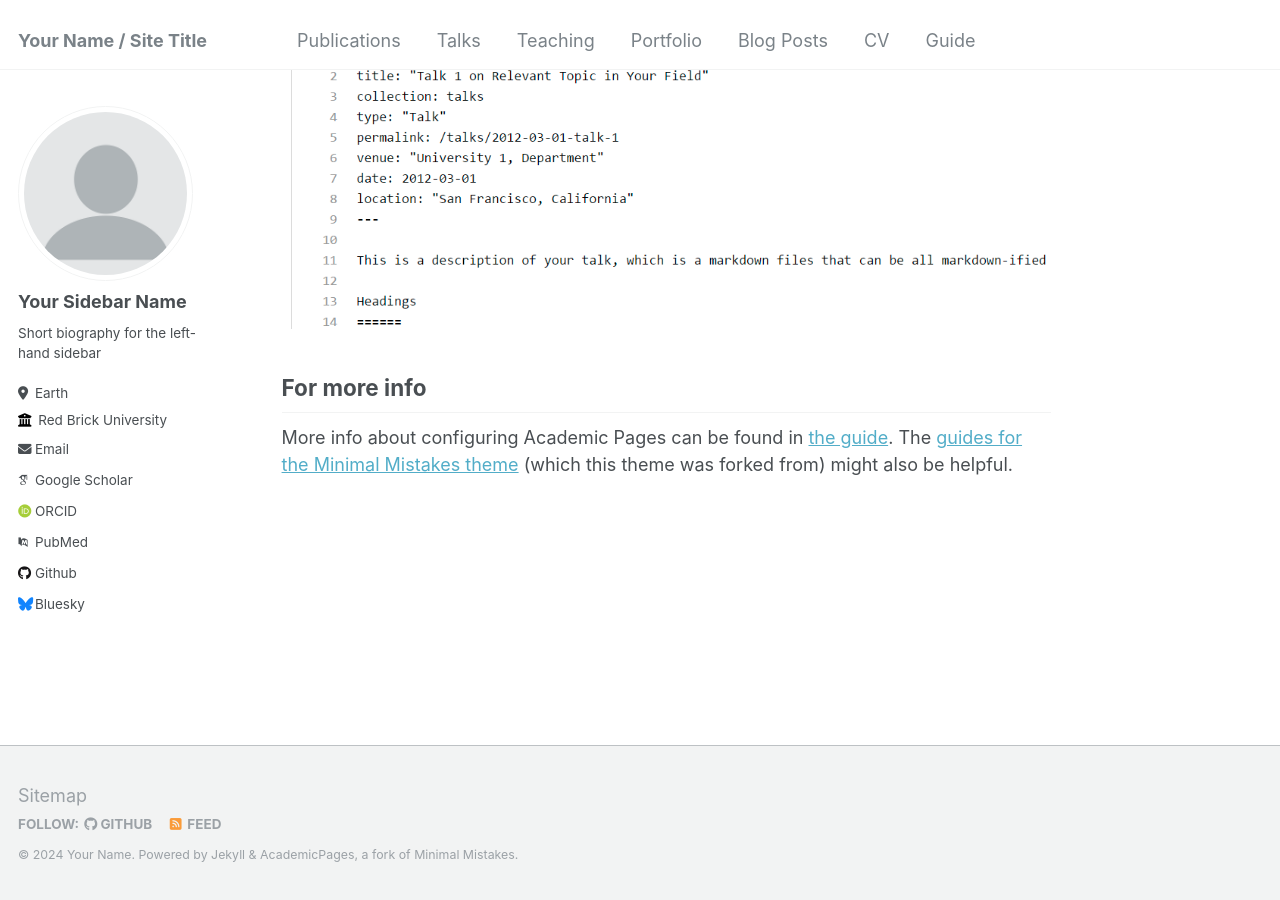
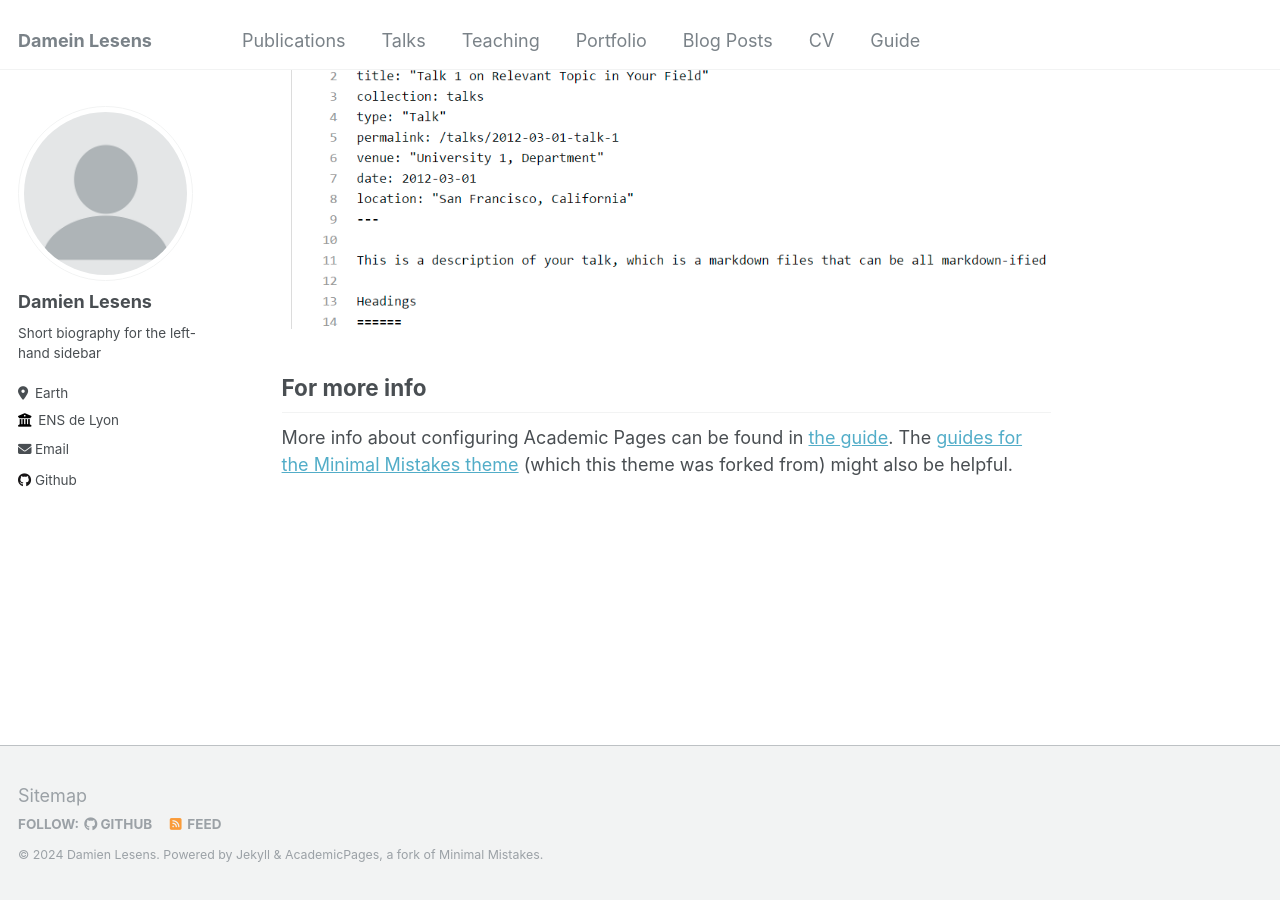
Before and after one commit to DamienLesens/DamienLesens.github.io, a Jekyll site: the page built from _pages/about.md, in a window 1280 px wide and 900 px high, scrolled down 2660 px. Built offline with Jekyll 4.4.1, drawn with Linux system fonts in a browser that asks for light colours; some web fonts are replaced.

Commit message:
change _config

```diff
--- a/_config.yml
+++ b/_config.yml
@@ -8,13 +8,13 @@
 
 # Basic Site Settings
 locale                   : "en-US"
-title                    : "Your Name / Site Title"
+title                    : "Damein Lesens"
 title_separator          : "-"
-name                     : &name "Your Name"
+name                     : &name "Damien Lesens"
 description              : &description "personal description"
-url                      : https://academicpages.github.io # the base hostname & protocol for your site e.g. "https://mmistakes.github.io"
+url                      : https://damienlesens.github.io # the base hostname & protocol for your site e.g. "https://mmistakes.github.io"
 baseurl                  : "" # the subpath of your site, e.g. "/blog"
-repository               : "academicpages/academicpages.github.io"
+repository               : "DamienLesens/DamienLesens.github.io"
 
 # Site Author - The following control what appear as part of the author content on the side bar.
 #               If a field is blank the icon and link will not appear, otherwise it will be shown.
@@ -22,33 +22,33 @@ repository               : "academicpages/academicpages.github.io"
 author:
   # Biographic information
   avatar           : "profile.png"
-  name             : "Your Sidebar Name"
+  name             : "Damien Lesens"
   pronouns         : # example: "she/her"
   bio              : "Short biography for the left-hand sidebar"
   location         : "Earth"
-  employer         : "Red Brick University"
+  employer         : "ENS de Lyon"
   uri              : # URL
-  email            : "none@example.org"
+  email            : "damien.lesens@ens-lyon.fr"
 
   # Academic websites
   arxiv            : # URL - Update with the correct link to your profile
-  googlescholar    : "https://scholar.google.com/citations?user=PS_CX0AAAAAJ"
+  googlescholar    : # "https://scholar.google.com/citations?user=PS_CX0AAAAAJ"
   impactstory      : # URL
-  orcid            : "http://orcid.org/yourorcidurl"
+  orcid            : # "http://orcid.org/yourorcidurl"
   semantic         : # URL
-  pubmed           : "https://www.ncbi.nlm.nih.gov/pubmed/?term=john+snow"
+  pubmed           : # "https://www.ncbi.nlm.nih.gov/pubmed/?term=john+snow"
   researchgate     : # URL
 
   # Repositories and software development
   bitbucket        : # Username - Update with your username on the site
   codepen          : # Username
   dribbble         : # Username
-  github           : "academicpages"
+  github           : "DamienLesens"
   kaggle           : # Username
   stackoverflow    : # User number or user number and name (i.e., use "1" or "1/jeff-atwood")
 
   # Social media
-  bluesky          : "bsky.app" # Replace this with you Bluesky username
+  bluesky          : # "bsky.app" # Replace this with you Bluesky username
   facebook         : # Username
   flickr           : # Username
   foursquare       : # Username
```
